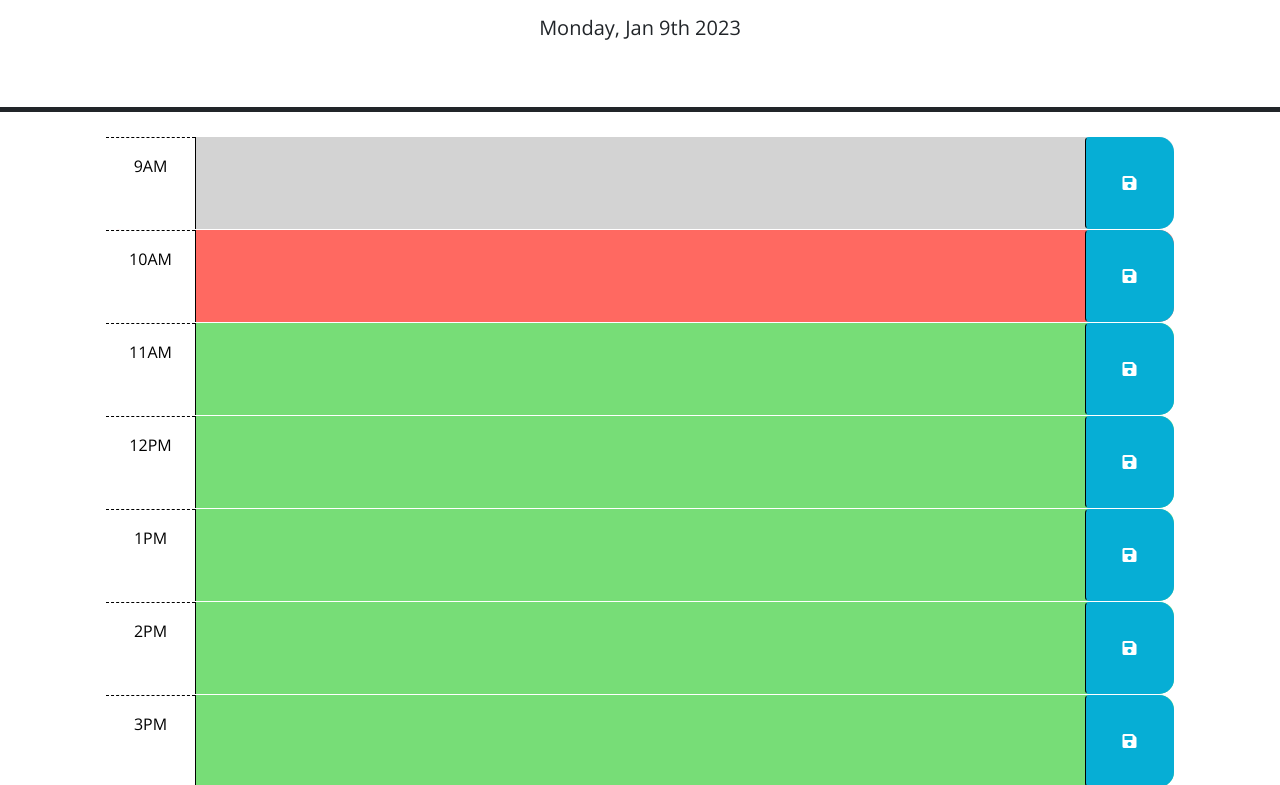
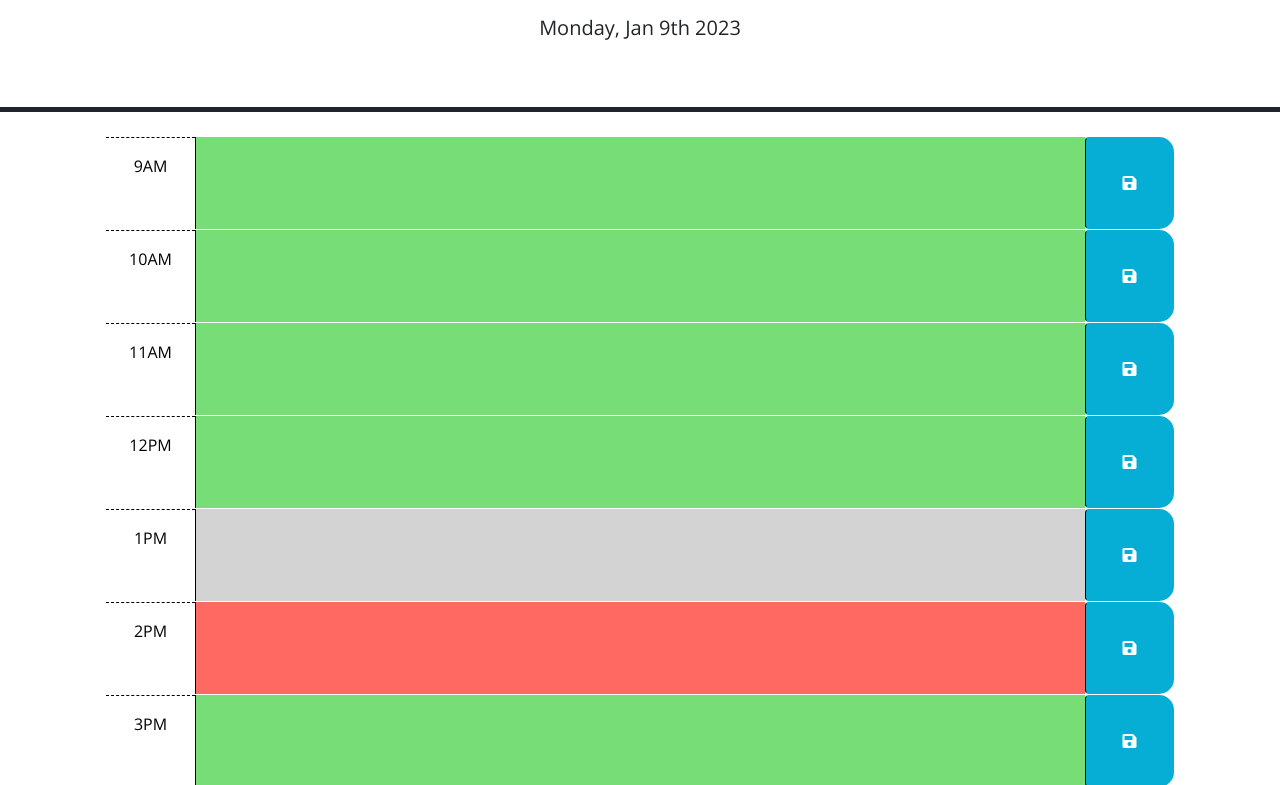
Before and after one commit to ChrisZavala/UTA-bootcamp-challenge5, a plain HTML site: page index.html in a window 1280 px wide. Shown: the part 166-951 px from the top of the page. Drawn offline with nearby package versions, Linux system fonts and the light colour scheme.

Commit message:
added edits to the html and adding working code to the js file.

```diff
--- a/assets/js/script.js
+++ b/assets/js/script.js
@@ -1,19 +1,35 @@
 // Wrap all code that interacts with the DOM in a call to jQuery to ensure that
 // the code isn't run until the browser has finished rendering all the elements
 // in the html.
+//https://cdnjs.cloudflare.com/ajax/libs/moment.js/2.29.4/moment.min.js to be able to use moment.js to parse, validate, manipulte and display dates
 //This sets the time in the appr. format at the top of the header.
   //to display the date/time.
   var currentDay = $("#currentDay");
   currentDay.text (moment().format("dddd, MMM Do YYYY"));
 
+  //set variable to check current hour
+  var currentTime = moment().hour();
+//checks the .time-block class in the html
+$(".time-block").each(function() {
 
 
+  var blockHour = $(this).attr("id").split("-")[1];
+  //setting my local storage to the webpage and then sets it to the blockHour
+  var text = localStorage.getItem(blockHour);
 
+  var textBox = $(this).find(".description");
+    textBox.val(text);
 
-$(function () {
-  // TODO: Add a listener for click events on the save button. This code should
-  // use the id in the containing time-block as a key to save the user input in
-  // local storage. HINT: What does `this` reference in the click listener
+    if (blockHour < currentTime) {
+      $(this).find(".description").addClass("past");
+    } else if (blockHour == currentTime) {
+      $(this).find(".description").addClass("present");
+    } else {
+      $(this).find(".description").addClass("future");
+    }
+  });
+
+  // HINT: What does `this` reference in the click listener
   // function? How can DOM traversal be used to get the "hour-x" id of the
   // time-block containing the button that was clicked? How might the id be
   // useful when saving the description in local storage?
@@ -29,14 +45,18 @@ $(function () {
   // attribute of each time-block be used to do this?
   //
   // TODO: Add code to display the current date in the header of the page.
-});
+
 
 //Need to set up my event listener. Follow this instruction:
 // TODO: Add a listener for click events on the save button. This code should
   // use the id in the containing time-block as a key to save the user input in
   // local storage.
 
-  $(".saveBtn").on("click", function() {
-
-
+  $(".saveBtn").on("click", function(event) {
+    //here is where I am using the 'this' hint and using the key and value in the local storage and writing it to the
+    //id='hour' to traverse the DOM!
+    var key = $(this).parent().attr("id").split("-")[1];
+    var value = $(this).parent().find(".description").val();
+    localStorage.setItem(key, value);
+    console.log(event);
   });
--- a/index.html
+++ b/index.html
@@ -39,8 +39,8 @@
         code is implemented.
         -->
 
-      <!-- Example of a past time block. The "past" class adds a gray background color. -->
-      <div id="hour-9" class="row time-block past">
+
+      <div id="hour-9" class="row time-block">
         <div class="col-2 col-md-1 hour text-center py-3">9AM</div>
         <textarea class="col-8 col-md-10 description" rows="3"> </textarea>
         <button class="btn saveBtn col-2 col-md-1" aria-label="save">
@@ -48,8 +48,8 @@
         </button>
       </div>
 
-      <!-- Example of a a present time block. The "present" class adds a red background color. -->
-      <div id="hour-10" class="row time-block present">
+
+      <div id="hour-10" class="row time-block">
         <div class="col-2 col-md-1 hour text-center py-3">10AM</div>
         <textarea class="col-8 col-md-10 description" rows="3"> </textarea>
         <button class="btn saveBtn col-2 col-md-1" aria-label="save">
@@ -57,8 +57,8 @@
         </button>
       </div>
 
-      <!-- Example of a future time block. The "future" class adds a green background color. -->
-      <div id="hour-11" class="row time-block future">
+
+      <div id="hour-11" class="row time-block">
         <div class="col-2 col-md-1 hour text-center py-3">11AM</div>
         <textarea class="col-8 col-md-10 description" rows="3"> </textarea>
         <button class="btn saveBtn col-2 col-md-1" aria-label="save">
@@ -66,7 +66,7 @@
         </button>
       </div>
 
-      <div id="hour-11" class="row time-block future">
+      <div id="hour-12" class="row time-block">
         <div class="col-2 col-md-1 hour text-center py-3">12PM</div>
         <textarea class="col-8 col-md-10 description" rows="3"> </textarea>
         <button class="btn saveBtn col-2 col-md-1" aria-label="save">
@@ -74,7 +74,7 @@
         </button>
       </div>
 
-      <div id="hour-11" class="row time-block future">
+      <div id="hour-1" class="row time-block">
         <div class="col-2 col-md-1 hour text-center py-3">1PM</div>
         <textarea class="col-8 col-md-10 description" rows="3"> </textarea>
         <button class="btn saveBtn col-2 col-md-1" aria-label="save">
@@ -82,7 +82,7 @@
         </button>
       </div>
 
-      <div id="hour-11" class="row time-block future">
+      <div id="hour-2" class="row time-block">
         <div class="col-2 col-md-1 hour text-center py-3">2PM</div>
         <textarea class="col-8 col-md-10 description" rows="3"> </textarea>
         <button class="btn saveBtn col-2 col-md-1" aria-label="save">
@@ -90,7 +90,7 @@
         </button>
       </div>
 
-      <div id="hour-11" class="row time-block future">
+      <div id="hour-3" class="row time-block">
         <div class="col-2 col-md-1 hour text-center py-3">3PM</div>
         <textarea class="col-8 col-md-10 description" rows="3"> </textarea>
         <button class="btn saveBtn col-2 col-md-1" aria-label="save">
@@ -98,7 +98,7 @@
         </button>
       </div>
 
-      <div id="hour-11" class="row time-block future">
+      <div id="hour-4" class="row time-block">
         <div class="col-2 col-md-1 hour text-center py-3">4PM</div>
         <textarea class="col-8 col-md-10 description" rows="3"> </textarea>
         <button class="btn saveBtn col-2 col-md-1" aria-label="save">
@@ -106,7 +106,7 @@
         </button>
       </div>
 
-      <div id="hour-11" class="row time-block future">
+      <div id="hour-5" class="row time-block">
         <div class="col-2 col-md-1 hour text-center py-3">5PM</div>
         <textarea class="col-8 col-md-10 description" rows="3"> </textarea>
         <button class="btn saveBtn col-2 col-md-1" aria-label="save">
```
